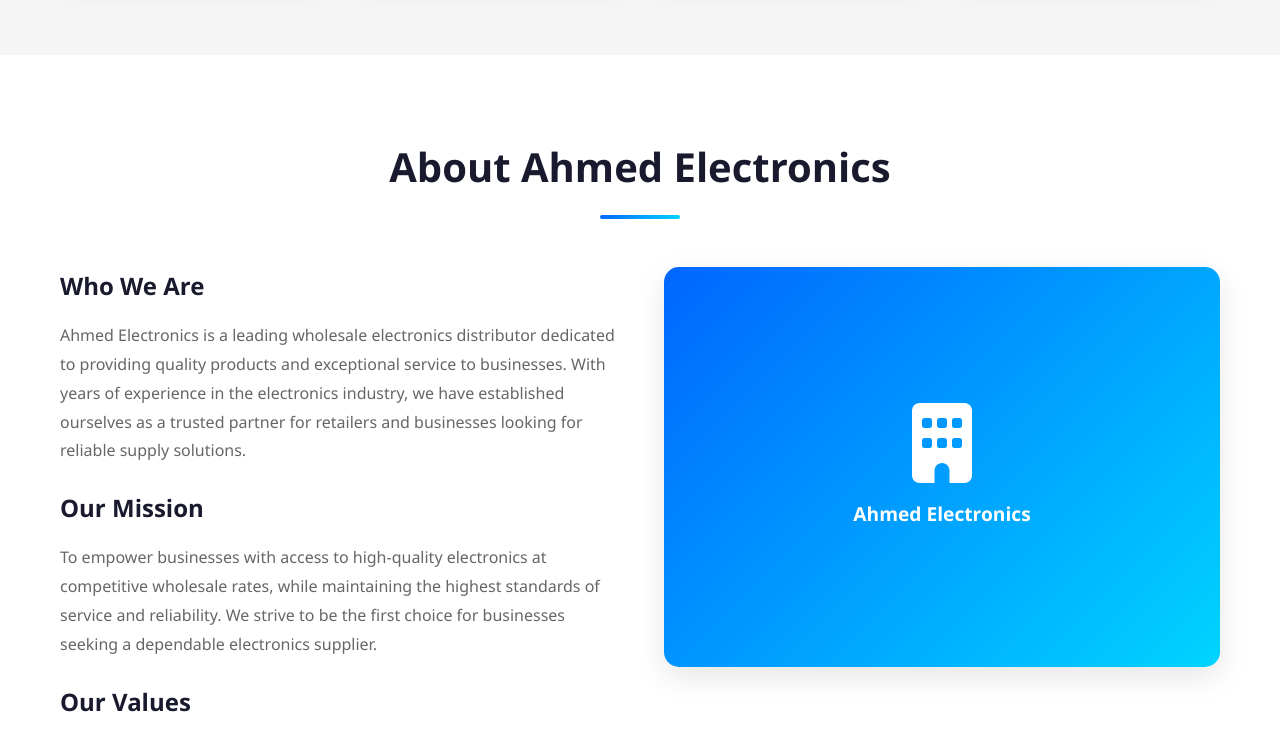
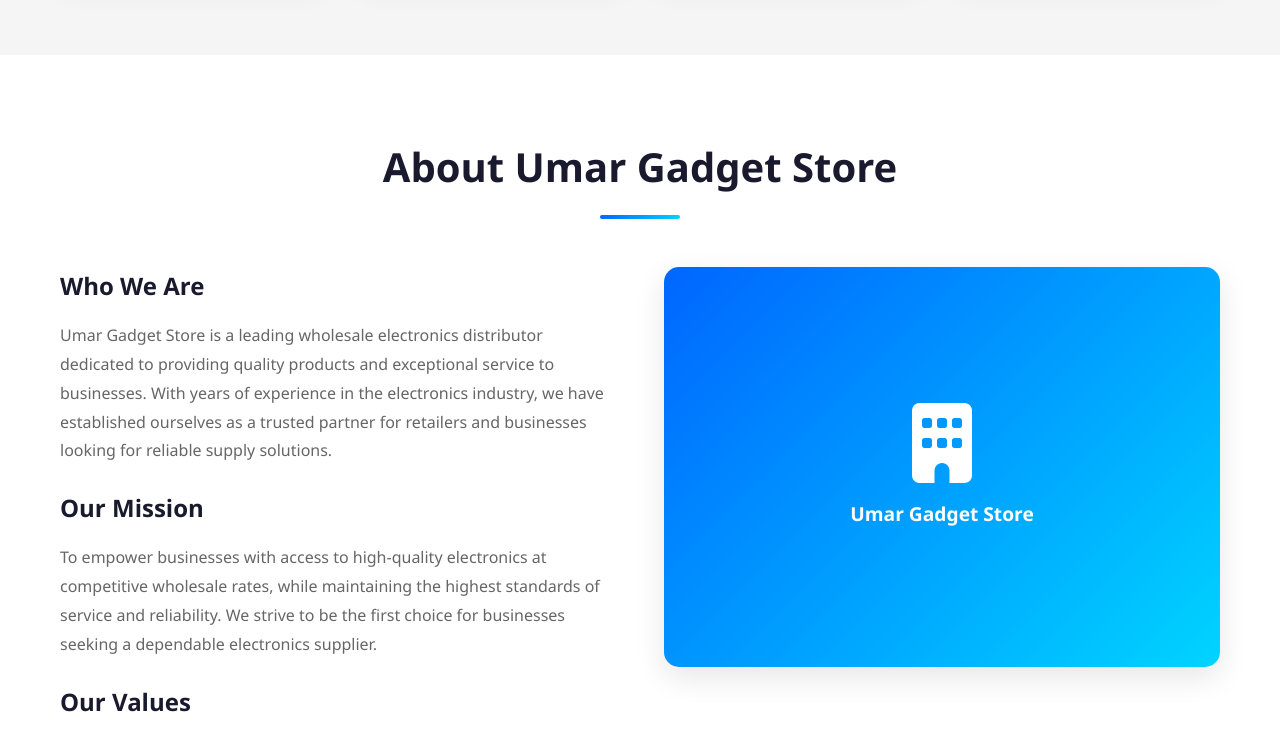
Before and after one commit to MuhammadSaif700/gadgetstore, a plain HTML site: page index.html in a window 1280 px wide. Shown: the part 1060-1794 px from the top of the page. Drawn offline with Linux system fonts and the light colour scheme.

```diff
--- a/index.html
+++ b/index.html
@@ -5,9 +5,9 @@
     <meta name="viewport" content="width=device-width, initial-scale=1.0" />
     <meta
       name="description"
-      content="Ahmed Electronics - Your trusted wholesale electronics distributor for smartphones, accessories, gadgets, and small appliances."
+      content="Umar Gadget Store - Your trusted wholesale electronics distributor for smartphones, accessories, gadgets, and small appliances."
     />
-    <title>Ahmed Electronics | Wholesale Electronics Distributor</title>
+    <title>Umar Gadget Store | Wholesale Electronics Distributor</title>
 
     <!-- Favicons -->
     <link rel="icon" type="image/png" sizes="32x32" href="logo.png" />
@@ -26,10 +26,10 @@
     <nav class="navbar" role="navigation" aria-label="Main navigation">
       <div class="container">
         <div class="nav-wrapper">
-          <a href="#home" class="logo" aria-label="Ahmed Electronics Home">
+          <a href="#home" class="logo" aria-label="Umar Gadget Stores Home">
             <img
               src="logo.png"
-              alt="Ahmed Electronics - Wholesale Electronics Distributor Logo"
+              alt="Umar Gadget Store - Wholesale Electronics Distributor Logo"
               class="logo-image"
               width="280"
               height="65"
@@ -113,14 +113,14 @@
     <section id="about" class="about">
       <div class="container">
         <div class="section-header">
-          <h2>About Ahmed Electronics</h2>
+          <h2>About Umar Gadget Store</h2>
           <div class="divider"></div>
         </div>
         <div class="about-content">
           <div class="about-text">
             <h3>Who We Are</h3>
             <p>
-              Ahmed Electronics is a leading wholesale electronics distributor
+              Umar Gadget Store is a leading wholesale electronics distributor
               dedicated to providing quality products and exceptional service to
               businesses. With years of experience in the electronics industry,
               we have established ourselves as a trusted partner for retailers
@@ -161,7 +161,7 @@
           <div class="about-image">
             <div class="about-img-placeholder">
               <i class="fas fa-building"></i>
-              <p>Ahmed Electronics</p>
+              <p>Umar Gadget Store</p>
             </div>
           </div>
         </div>
@@ -375,7 +375,7 @@
               </div>
               <div class="contact-details">
                 <h3>Email</h3>
-                <p>ahmedelectronics@gmail.com<br /></p>
+                <p>umargadgetstore@gmail.com<br /></p>
               </div>
             </div>
             <div class="contact-item">
@@ -483,7 +483,7 @@
                 alt="Ahmed Electronics Logo"
                 class="footer-logo-image"
               />
-              <span>Ahmed Electronics</span>
+              <span>Umar Gadget Store</span>
             </div>
             <p>
               Your trusted wholesale electronics distributor. Quality products,
@@ -503,9 +503,7 @@
             <h4>Contact</h4>
             <ul>
               <li><i class="fas fa-phone"></i> +92 (321) 424-5882</li>
-              <li>
-                <i class="fas fa-envelope"></i> ahmedelectronics@gmail.com
-              </li>
+              <li><i class="fas fa-envelope"></i> umargadgetstore@gmail.com</li>
               <li class="address-item">
                 <i class="fas fa-map-marker-alt"></i>
                 <span>25 Hall Road, Lahore</span>
@@ -514,7 +512,7 @@
           </div>
         </div>
         <div class="footer-bottom">
-          <p>&copy; 2025 Ahmed Electronics. All rights reserved.</p>
+          <p>&copy; 2025 Umar Gadget Store. All rights reserved.</p>
         </div>
       </div>
     </footer>
```
Also changed, not shown: 1 other file.
